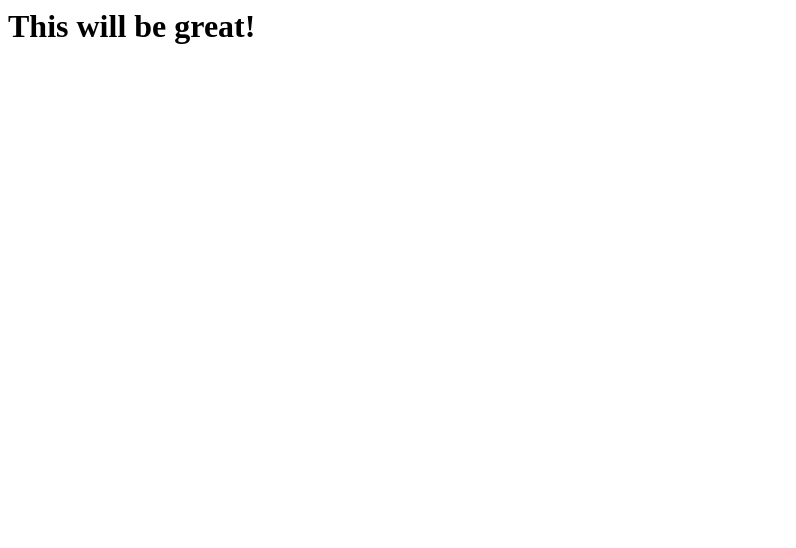
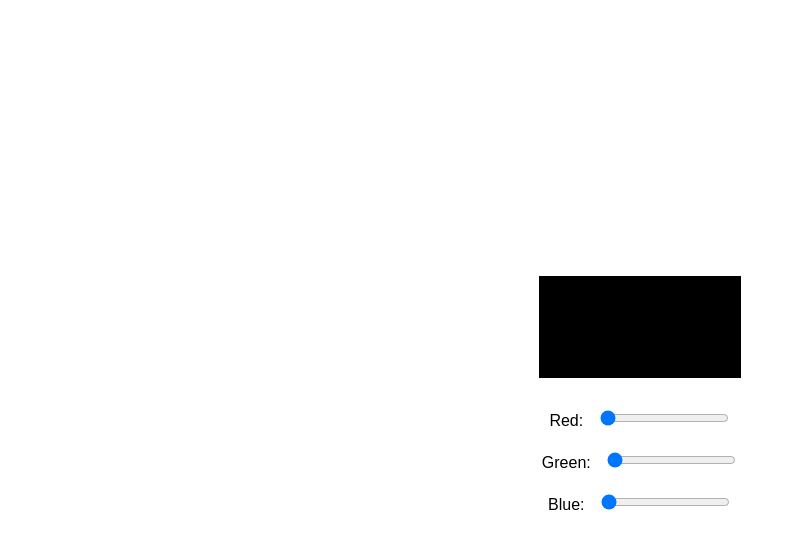
Before and after one commit to Toartmock/toartmock.github.io, a plain HTML site: page index.html in a window 1280 px wide. Shown: the whole page, without its empty margins (0-796 px from the left). Drawn offline with Linux system fonts and the light colour scheme.

Commit message:
ai slop inc

```diff
--- a/index.html
+++ b/index.html
@@ -1 +1,67 @@
-<h1>This will be great!</h1>
+<!DOCTYPE html>
+<html lang="en">
+<head>
+    <meta charset="UTF-8">
+    <meta name="viewport" content="width=device-width, initial-scale=1.0">
+    <title>Color Slider Rectangle</title>
+    <style>
+        body {
+            display: flex;
+            flex-direction: column;
+            align-items: center;
+            justify-content: center;
+            height: 100vh;
+            margin: 0;
+            font-family: Arial, sans-serif;
+        }
+        #rectangle {
+            width: 200px;
+            height: 100px;
+            margin-bottom: 20px;
+            border: 1px solid #000;
+        }
+        .slider-container {
+            margin: 10px;
+        }
+        label {
+            margin-right: 10px;
+        }
+    </style>
+</head>
+<body>
+    <div id="rectangle"></div>
+    <div class="slider-container">
+        <label for="redSlider">Red:</label>
+        <input type="range" id="redSlider" min="0" max="255" value="0">
+    </div>
+    <div class="slider-container">
+        <label for="greenSlider">Green:</label>
+        <input type="range" id="greenSlider" min="0" max="255" value="0">
+    </div>
+    <div class="slider-container">
+        <label for="blueSlider">Blue:</label>
+        <input type="range" id="blueSlider" min="0" max="255" value="0">
+    </div>
+
+    <script>
+        const rectangle = document.getElementById('rectangle');
+        const redSlider = document.getElementById('redSlider');
+        const greenSlider = document.getElementById('greenSlider');
+        const blueSlider = document.getElementById('blueSlider');
+
+        function updateColor() {
+            const red = redSlider.value;
+            const green = greenSlider.value;
+            const blue = blueSlider.value;
+            rectangle.style.backgroundColor = `rgb(${red}, ${green}, ${blue})`;
+        }
+
+        redSlider.addEventListener('input', updateColor);
+        greenSlider.addEventListener('input', updateColor);
+        blueSlider.addEventListener('input', updateColor);
+
+        // Initialize color
+        updateColor();
+    </script>
+</body>
+</html>
```
